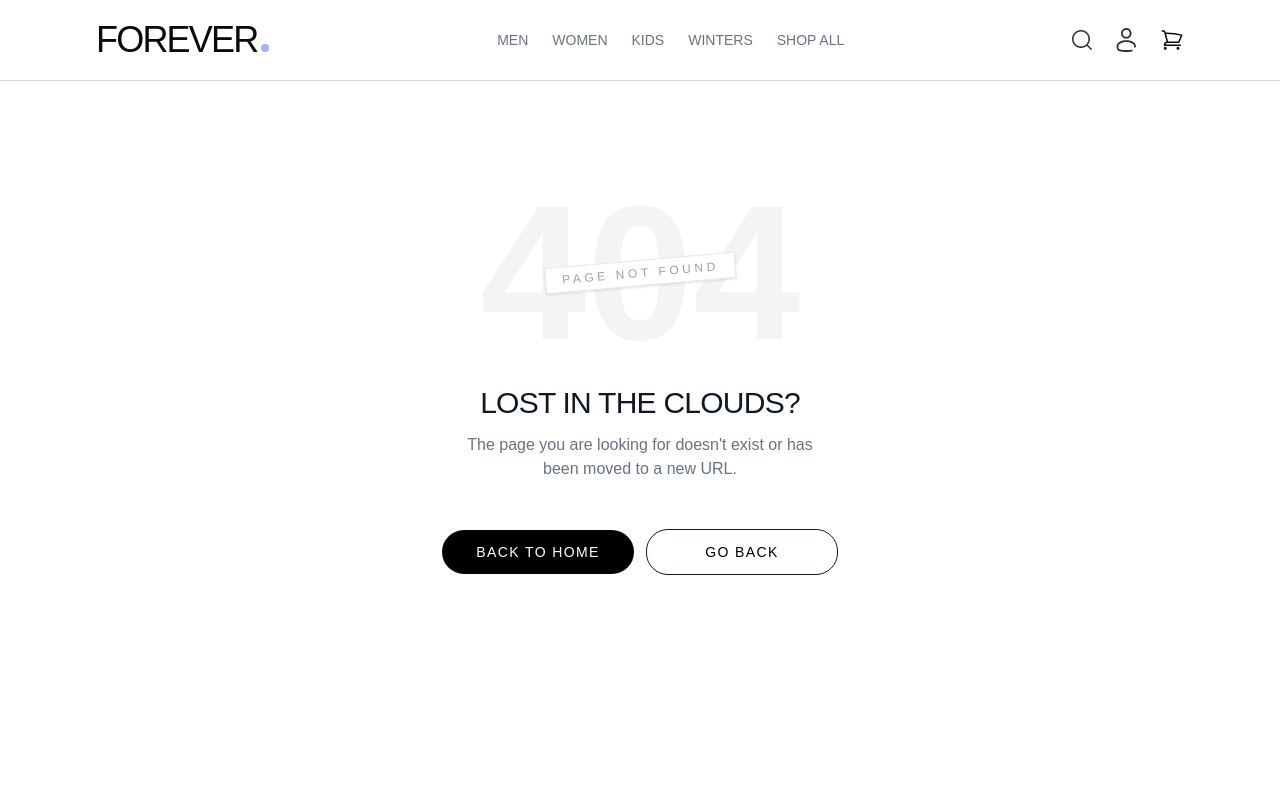
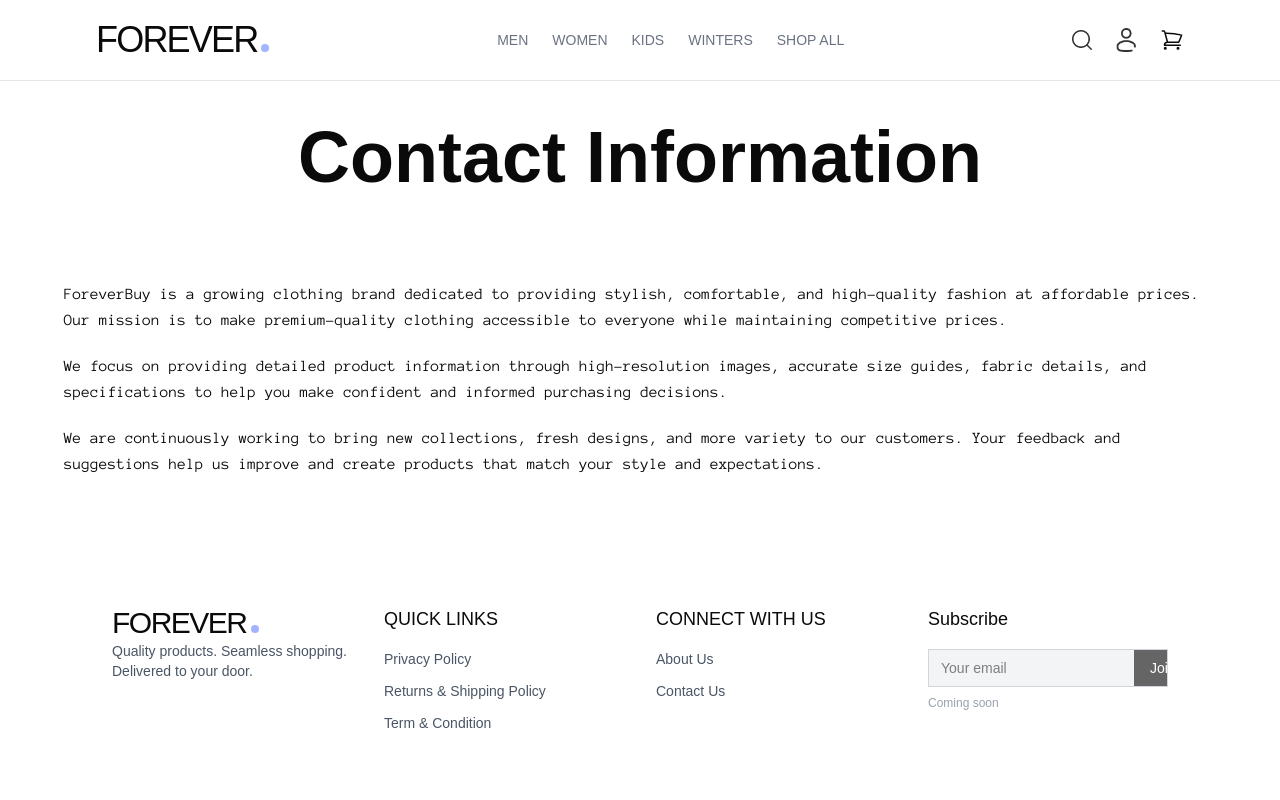
Before and after one commit to himanshu-mawari/ecommerce-frontend, a React (Vite) app: page /contact-us in a window 1280 px wide. Shown: the top 800 px of the page. Built offline with nearby package versions, Linux system fonts and the light colour scheme; no server answers; a web font is replaced by a local one.

Commit message:
feat: added contact us page

```diff
--- a/src/App.jsx
+++ b/src/App.jsx
@@ -31,6 +31,7 @@ import AdminProductForm from "./pages/AdminProductForm.jsx";
 import AdminOrder from "./pages/AdminOrder.jsx";
 import AdminOrderDetail from "./pages/AdminOrderDetail.jsx";
 import Aboutus from "./pages/Aboutus.jsx";
+import Contactus from "./pages/Contactus.jsx";
 
 const router = createBrowserRouter([
   {
@@ -55,6 +56,7 @@ const router = createBrowserRouter([
       { path: "/orders", element: <Order /> },
       { path: "/orders/:orderId", element: <OrderDetail /> },
       { path: "/about-us", element: <Aboutus /> },
+      { path: "/contact-us", element: <Contactus /> },
       { path: "*", element: <Error /> },
     ],
   },
--- /dev/null
+++ b/src/pages/Contactus.jsx
@@ -0,0 +1,35 @@
+import React from "react";
+
+const Contactus = () => {
+  return (
+    <div className="px-4 md:px-12 lg:px-16 border-t lg:mb-4 xl:mb-12">
+      <div>
+        <h1 className="text-5xl text-center md:text-6xl lg:text-7xl  font-semibold xl:font-bold pt-8 lg:pt-10 lg:pb-6  pb-8">
+          Contact Information
+        </h1>
+      </div>
+      <div className="anonymous-pro-regular py-4 md:py-10 lg:pt-16 lg:pb-0 space-y-5 leading-relaxed">
+     <p>
+  ForeverBuy is a growing clothing brand dedicated to providing stylish,
+  comfortable, and high-quality fashion at affordable prices. Our mission is
+  to make premium-quality clothing accessible to everyone while maintaining
+  competitive prices.
+</p>
+
+<p>
+  We focus on providing detailed product information through high-resolution
+  images, accurate size guides, fabric details, and specifications to help you
+  make confident and informed purchasing decisions.
+</p>
+
+<p>
+  We are continuously working to bring new collections, fresh designs, and more
+  variety to our customers. Your feedback and suggestions help us improve and
+  create products that match your style and expectations.
+</p>
+      </div>
+    </div>
+  );
+};
+
+export default Contactus;
```
